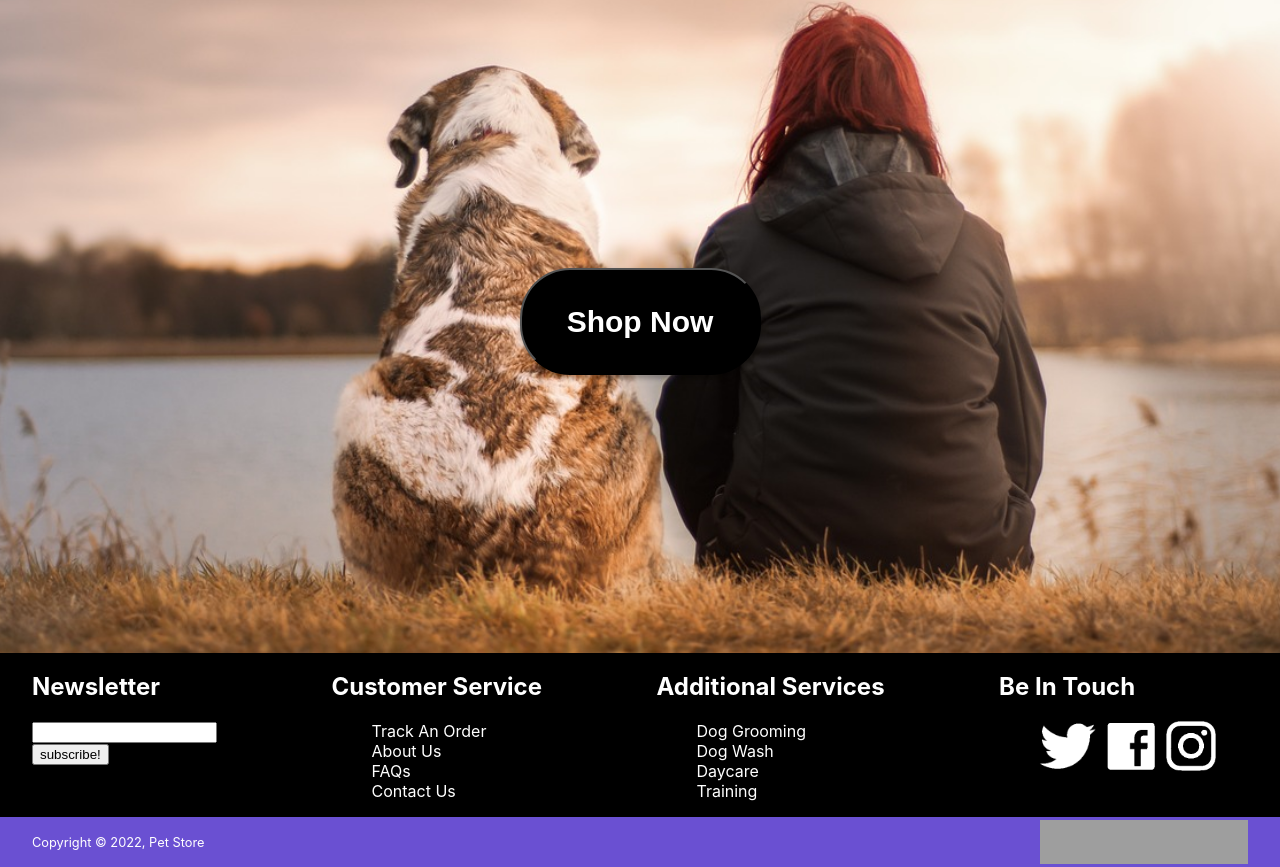
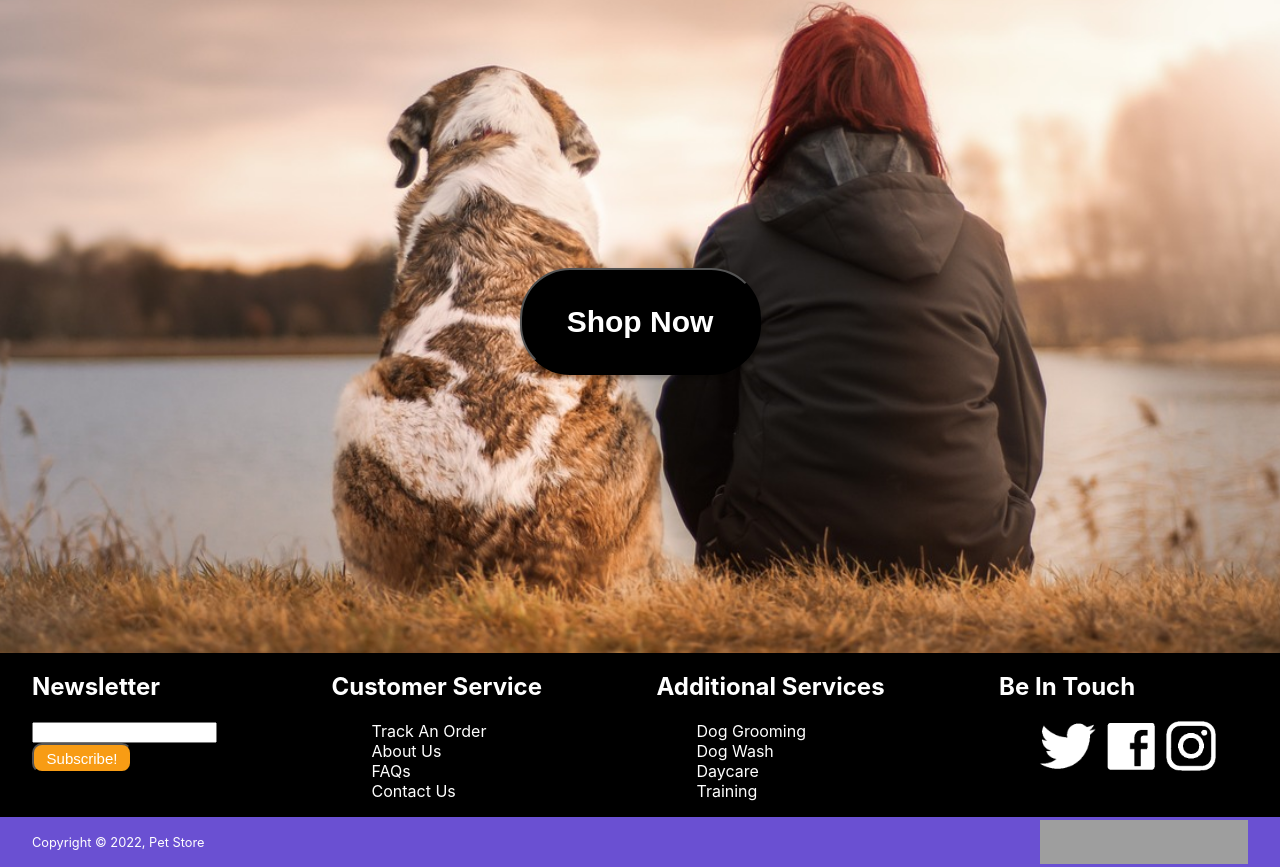
Before and after one commit to dplascenciap/CSFS1010-Assignment-1, a React (Create React App) app in the folder petstore_ecommerce/: page / in a window 1280 px wide. Shown: the part 203-1070 px from the top of the page. Built offline with nearby package versions, Linux system fonts and the light colour scheme; grey boxes are pictures that could not be loaded.

Commit message:
Add style to subscribe button

```diff
--- a/petstore_ecommerce/src/App.css
+++ b/petstore_ecommerce/src/App.css
@@ -90,6 +90,25 @@ body {
   cursor: pointer;
 }
 
+.subscribe {
+  display: flex;
+}
+
+/* Subscribe button */
+.subscribe_btn {
+  text-transform: capitalize;
+  background-color: #F89C14;
+  border-radius: 10px;
+  height: 30px;
+  width: 100px;
+  color: white;
+  font-size: 15px;
+}
+
+.subscribe_btn:hover {
+  cursor: pointer;
+}
+
 /* Footer - Copyright section all sizes */
 .copyright {
   display: flex;
--- a/petstore_ecommerce/src/components/HomePage.js
+++ b/petstore_ecommerce/src/components/HomePage.js
@@ -10,7 +10,7 @@ function HomePage() {
                             alt="Dog sitting next to a person"
                             id="img_main"
                         />
-            <button class="shop_now">shop now</button>
+            <button className="shop_now">shop now</button>
         </div>
     )
 }
--- a/petstore_ecommerce/src/components/Newsletter.js
+++ b/petstore_ecommerce/src/components/Newsletter.js
@@ -10,10 +10,8 @@
             </div>
             <div className="subscribe">
                 <div>
-                    <input type="email"></input>
-                </div>
-                <div>
-                    <button>subscribe!</button>
+                    <input type="email"></input><br></br>
+                    <button className="subscribe_btn">subscribe!</button>
                 </div>
             </div>
         </div>
```
